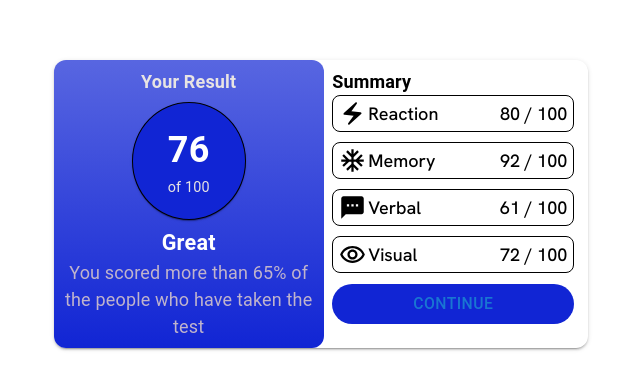
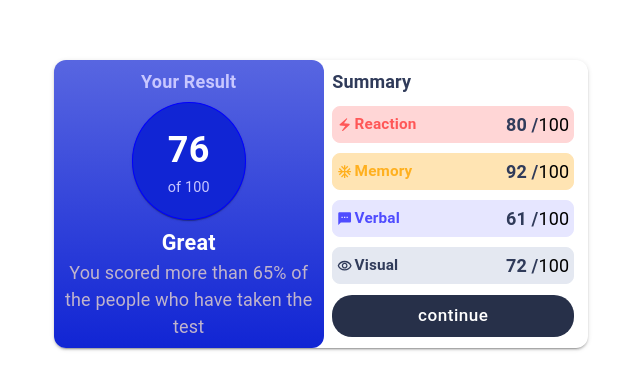
Before and after one commit to Bidhu1024/FM-ResultsPage, a React (Vite) app: page / in a window 1280 px wide. Shown: the part 196-586 px from the top of the page, without its empty margins (319-959 px from the left). Built offline with nearby package versions, Linux system fonts and the light colour scheme.

Commit message:
Add responsivness

```diff
--- a/src/components/Main.jsx
+++ b/src/components/Main.jsx
@@ -1,17 +1,35 @@
-import { Box, Typography, Button } from "@mui/material";
+import { Box, Typography, Button, } from "@mui/material";
 import ElectricBoltIcon from "@mui/icons-material/ElectricBolt";
 import AcUnitIcon from "@mui/icons-material/AcUnit";
 import TextsmsRoundedIcon from "@mui/icons-material/TextsmsRounded";
 import RemoveRedEyeOutlinedIcon from "@mui/icons-material/RemoveRedEyeOutlined";
+ import useMediaQuery from '@mui/material/useMediaQuery';
 const Main = () => {
+  const Laptop = useMediaQuery('(min-width: 768px)');
   return (
+
+
+
     <Box
       sx={{
-        width: "100%",
+        width: {
+          lg:"100%",
+          md:'100%',
+          sm:'100%',
+        },
         height: "100vh",
         display: "flex",
         justifyContent: "center",
         alignItems: "center",
+        ...(Laptop && {
+          display:'flex',
+          width:'100%',
+          flexDirection:'column',
+          alignItems:'center'
+
+    }),
+
+
       }}
     >
       <Box sx={{ display: "flex", boxShadow: 2, borderRadius: "12px" }}>
@@ -38,7 +56,7 @@
           >
             <Typography
               fontWeight="bold"
-              color="rgb(232, 228, 227)"
+              color="hsl(241, 100%, 89%)"
               sx={{ display: "flex", justifyContent: "center" }}
             >
               Your Result
@@ -48,7 +66,7 @@
               sx={{
                 borderRadius: "50%",
                 background: "rgba(17, 37, 212,1)",
-                border: "1px solid black",
+                border: "1px solid blue",
                 boxShadow: "1",
                 padding: "20px 35px",
               }}
@@ -63,7 +81,7 @@
               </Typography>
               <Typography
                 fontSize={".8rem"}
-                color="rgb(232, 228, 227)"
+                color="hsl(241, 100%, 89%)"
                 sx={{ display: "flex", justifyContent: "center" }}
               >
                 of 100
@@ -106,6 +124,7 @@
             <Typography
               fontSize={"1rem"}
               fontWeight={"600"}
+              color="hsl(224, 30%, 27%)"
               sx={{ display: "flex", justifyContent: "flex-start" }}
             >
               Summary
@@ -115,7 +134,7 @@
                 display: "flex",
                 flexDirection: "column",
                 justifyContent: "space-between",
-
+                mt: ".6rem",
                 width: "100%",
                 height: "8rem",
                 gap: "10px",
@@ -125,73 +144,160 @@
                 sx={{
                   display: "flex",
                   justifyContent: "space-between",
-                  border: "1px solid black",
-                  padding: "4px 6px",
+                  border: "1px solid hsl(0, 100%, 92%)",
+                  padding: "4px 4px",
                   borderRadius: "8px",
                   alignItems: "center",
+                  background: "hsl(0, 100%, 92%)",
                 }}
               >
                 <Box sx={{ display: "flex", alignItems: "center", gap: "2px" }}>
                   {" "}
-                  <ElectricBoltIcon /> Reaction
+                  <ElectricBoltIcon
+                    sx={{ fontSize: ".85rem", color: "hsl(0, 100%, 67%)" }}
+                  />{" "}
+                  <Typography
+                    color="hsl(0, 100%, 67%)"
+                    fontSize={".85rem"}
+                    fontWeight={"600"}
+                  >
+                    Reaction
+                  </Typography>
                 </Box>
-                <Box>80 / 100</Box>
+                <Box sx={{ display: "flex" }}>
+                  {" "}
+                  <Typography
+                    fontSize={"1rem"}
+                    fontWeight={"600"}
+                    color="hsl(224, 30%, 27%)"
+                  >
+                    80 /
+                  </Typography>{" "}
+                  <Typography>100</Typography>
+                </Box>
               </Box>
               <Box
                 sx={{
                   display: "flex",
                   justifyContent: "space-between",
-                  border: "1px solid black",
-                  padding: "4px 6px",
+                  border: "1px solid hsl(39, 100%, 85%)",
+                  padding: "4px 4px",
                   borderRadius: "8px",
                   alignItems: "center",
+                  background: "hsl(39, 100%, 85%)",
                 }}
               >
                 <Box sx={{ display: "flex", alignItems: "center", gap: "2px" }}>
                   {" "}
-                  <AcUnitIcon /> Memory
+                  <AcUnitIcon
+                    sx={{ fontSize: ".85rem", color: "hsl(39, 100%, 56%)" }}
+                  />{" "}
+                  <Typography
+                    color="hsl(39, 100%, 56%)"
+                    fontSize={".85rem"}
+                    fontWeight={"600"}
+                  >
+                    Memory
+                  </Typography>
                 </Box>
-                <Box>92 / 100</Box>
+                <Box sx={{ display: "flex" }}>
+                  {" "}
+                  <Typography
+                    fontSize={"1rem"}
+                    fontWeight={"600"}
+                    color="hsl(224, 30%, 27%)"
+                  >
+                    92 /
+                  </Typography>{" "}
+                  <Typography>100</Typography>
+                </Box>
               </Box>
               <Box
                 sx={{
                   display: "flex",
                   justifyContent: "space-between",
-                  border: "1px solid black",
-                  padding: "4px 6px",
+                  border: "1px solid hsl(241, 100%, 95%)",
+                  padding: "4px 4px",
                   borderRadius: "8px",
                   alignItems: "center",
+                  background: "hsl(241, 100%, 95%)",
                 }}
               >
                 <Box sx={{ display: "flex", alignItems: "center", gap: "2px" }}>
                   {" "}
-                  <TextsmsRoundedIcon /> Verbal
+                  <TextsmsRoundedIcon
+                    sx={{ fontSize: ".85rem", color: "hsl(241, 100%, 65%)" }}
+                  />{" "}
+                  <Typography
+                    color="hsl(241, 100%, 65%)"
+                    fontSize={".85rem"}
+                    fontWeight={"600"}
+                  >
+                    Verbal
+                  </Typography>
                 </Box>
-                <Box>61 / 100</Box>
+                <Box sx={{ display: "flex" }}>
+                  {" "}
+                  <Typography
+                    fontSize={"1rem"}
+                    fontWeight={"600"}
+                    color="hsl(224, 30%, 27%)"
+                  >
+                    61 /
+                  </Typography>{" "}
+                  <Typography>100</Typography>
+                </Box>
               </Box>
               <Box
                 sx={{
                   display: "flex",
                   justifyContent: "space-between",
-                  border: "1px solid black",
-                  padding: "4px 6px",
+                  border: "1px solid hsl(224, 30%, 92%)",
+                  padding: "4px 4px",
                   borderRadius: "8px",
                   alignItems: "center",
+                  background:'hsl(224, 30%, 92%)'
                 }}
               >
                 <Box sx={{ display: "flex", alignItems: "center", gap: "2px" }}>
                   {" "}
-                  <RemoveRedEyeOutlinedIcon /> Visual
+                  <RemoveRedEyeOutlinedIcon  sx={{ fontSize: ".85rem", color: "hsl(224, 30%, 27%)" }} /> <Typography
+                    color="hsl(224, 30%, 27%)"
+                    fontSize={".85rem"}
+                    fontWeight={"600"}
+                  >
+                    Visual
+                  </Typography>
                 </Box>
-                <Box>72 / 100</Box>
+                <Box sx={{ display: "flex" }}>
+                  {" "}
+                  <Typography
+                    fontSize={"1rem"}
+                    fontWeight={"600"}
+                    color="hsl(224, 30%, 27%)"
+                  >
+                    72 /
+                  </Typography>{" "}
+                  <Typography>100</Typography>
+                </Box>
               </Box>
             </Box>
             <Box sx={{ mt: "2.5rem" }}>
               <Button
                 sx={{
-                  backgroundColor: "hsl(234, 85%, 45%)",
+                  backgroundColor: "hsl(224, 30%, 22%)",
                   width: "100%",
                   borderRadius: "20px",
+                  textTransform: "lowercase",
+                  color: "white",
+                  fontSize: ".95rem",
+
+                  "hover":{
+                    backgroundColor: 'lightblue',
+                    color:'white',
+                    cursor:'pointer',
+
+                  }
                 }}
               >
                 Continue
```
